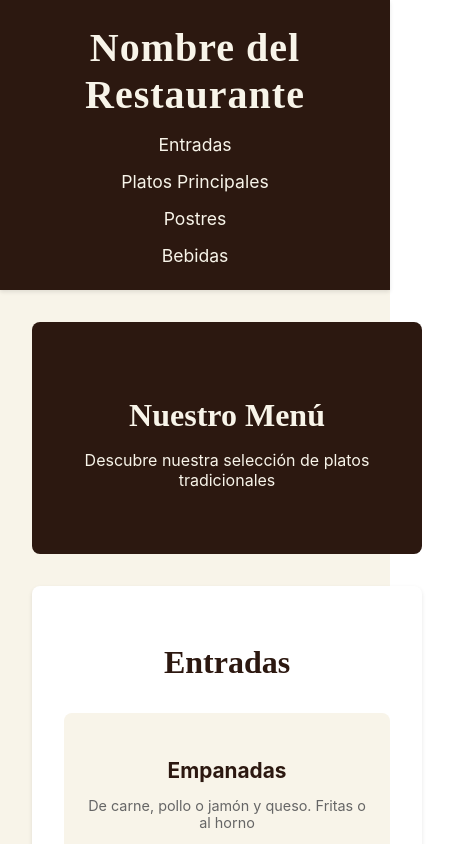
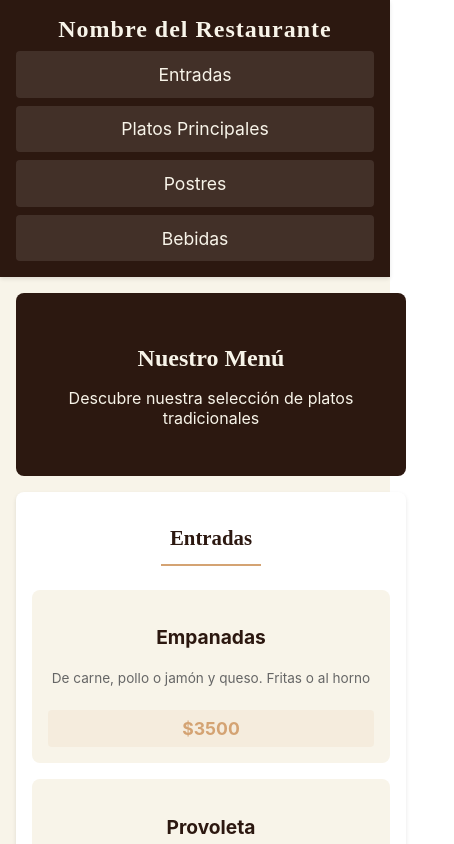
Before and after one commit to BocanegraKleyver/uade_api_2025_1c_vn, a React (Create React App) app: page / in a window 390 px wide. Shown: the top 844 px of the page, 454 px wide, since content can reach past the window. Built offline with nearby package versions, Linux system fonts and the light colour scheme.

Commit message:
Cambios de la pagina responsive

```diff
--- a/src/App.css
+++ b/src/App.css
@@ -23,6 +23,9 @@
   padding: 1.5rem;
   color: #f8f4e9;
   box-shadow: 0 2px 4px rgba(0,0,0,0.1);
+  position: sticky;
+  top: 0;
+  z-index: 1000;
 }
 
 .header h1 {
@@ -46,10 +49,13 @@
   text-decoration: none;
   font-size: 1.1rem;
   transition: color 0.3s ease;
+  padding: 0.5rem 1rem;
+  border-radius: 4px;
 }
 
 .header nav a:hover {
   color: #d4a373;
+  background-color: rgba(255, 255, 255, 0.1);
 }
 
 .main-content {
@@ -87,6 +93,19 @@
   font-family: 'Playfair Display', serif;
   margin-bottom: 2rem;
   font-size: 2rem;
+  position: relative;
+  padding-bottom: 1rem;
+}
+
+.menu-section h2::after {
+  content: '';
+  position: absolute;
+  bottom: 0;
+  left: 50%;
+  transform: translateX(-50%);
+  width: 100px;
+  height: 2px;
+  background-color: #d4a373;
 }
 
 .menu-items {
@@ -101,6 +120,9 @@
   border-radius: 8px;
   transition: transform 0.3s ease;
   position: relative;
+  display: flex;
+  flex-direction: column;
+  justify-content: space-between;
 }
 
 .menu-item:hover {
@@ -125,6 +147,9 @@
   font-weight: bold;
   font-size: 1.2rem;
   margin-top: 1rem;
+  padding: 0.5rem;
+  background-color: rgba(212, 163, 115, 0.1);
+  border-radius: 4px;
 }
 
 .footer {
@@ -144,16 +169,83 @@
 }
 
 @media (max-width: 768px) {
+  .header {
+    padding: 1rem;
+  }
+
+  .header h1 {
+    font-size: 1.8rem;
+  }
+
   .header nav ul {
     flex-direction: column;
-    gap: 1rem;
+    gap: 0.5rem;
+    margin-top: 0.5rem;
+  }
+
+  .header nav a {
+    display: block;
+    padding: 0.8rem;
+    background-color: rgba(255, 255, 255, 0.1);
+    border-radius: 4px;
+  }
+
+  .main-content {
+    padding: 1rem;
+  }
+
+  .hero {
+    padding: 2rem 1rem;
+    margin-bottom: 1rem;
+  }
+
+  .hero h2 {
+    font-size: 1.8rem;
+  }
+
+  .menu-section {
+    padding: 1rem;
+    margin-bottom: 1.5rem;
+  }
+
+  .menu-section h2 {
+    font-size: 1.5rem;
+    margin-bottom: 1.5rem;
   }
 
   .menu-items {
     grid-template-columns: 1fr;
+    gap: 1rem;
+  }
+
+  .menu-item {
+    padding: 1rem;
+  }
+
+  .menu-item h3 {
+    font-size: 1.2rem;
+  }
+
+  .menu-item p {
+    font-size: 0.85rem;
+  }
+
+  .price {
+    font-size: 1.1rem;
+    margin-top: 0.5rem;
+  }
+}
+
+@media (max-width: 480px) {
+  .header h1 {
+    font-size: 1.5rem;
   }
 
   .hero h2 {
-    font-size: 2rem;
+    font-size: 1.5rem;
+  }
+
+  .menu-section h2 {
+    font-size: 1.3rem;
   }
 }
```
